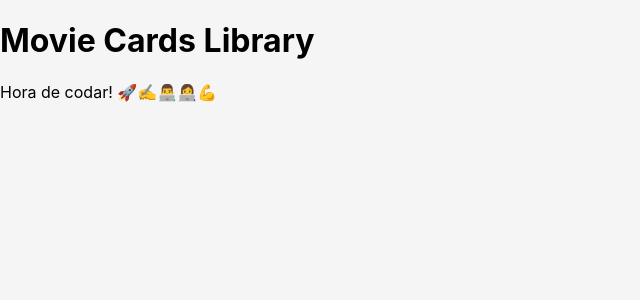
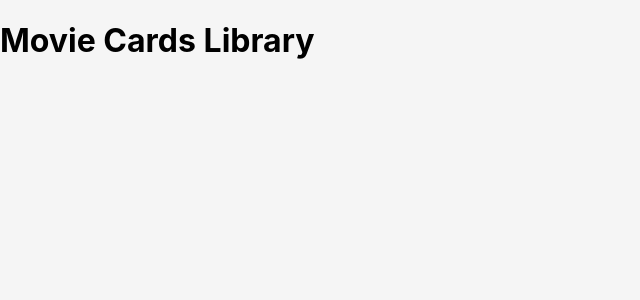
Before and after one commit to xafixav/movies-cards, a React (Create React App) app: page / in a window 1280 px wide. Shown: the top 300 px of the page, without its empty margins (0-640 px from the left). Built offline with nearby package versions, Linux system fonts and the light colour scheme.

Commit message:
lint fix

```diff
--- a/src/App.js
+++ b/src/App.js
@@ -8,8 +8,7 @@ import './components/Rating';
 function App() {
   return (
     <div className="App">
-      {<Header />}
-      Hora de codar! 🚀✍️👨‍💻👩‍💻💪
+      <Header />
     </div>
   );
 }
```
